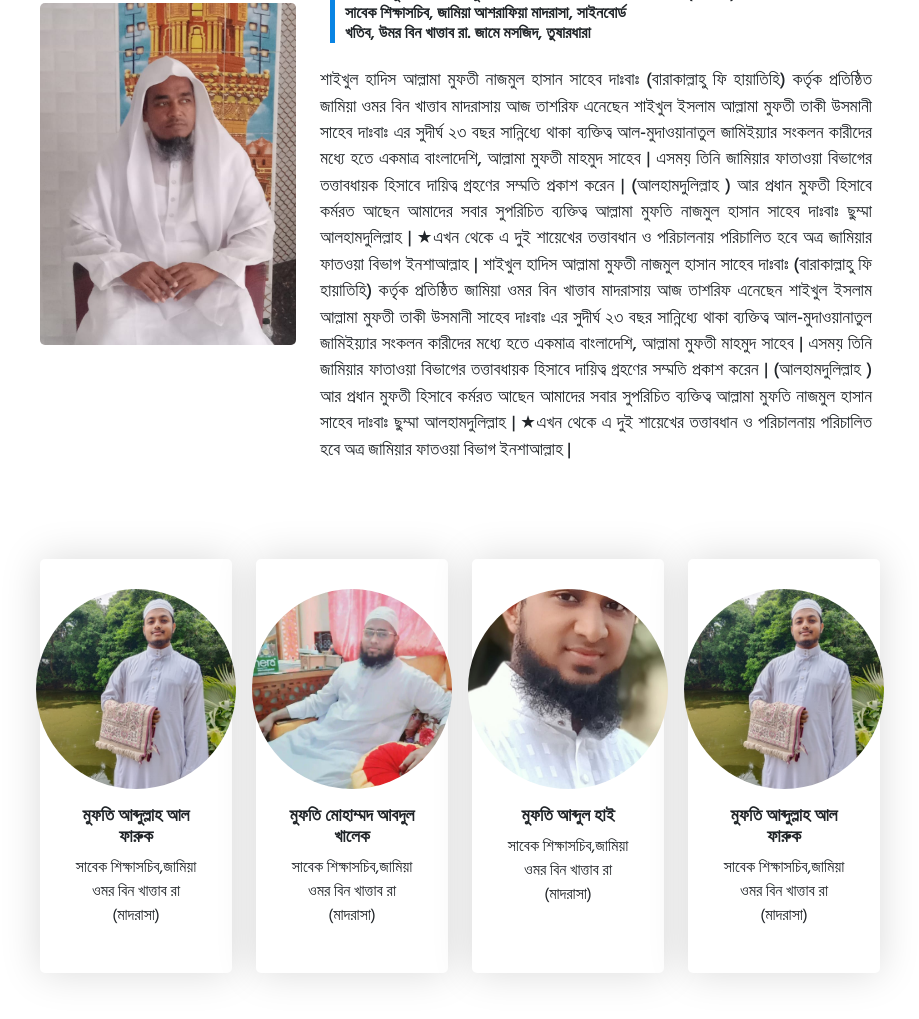
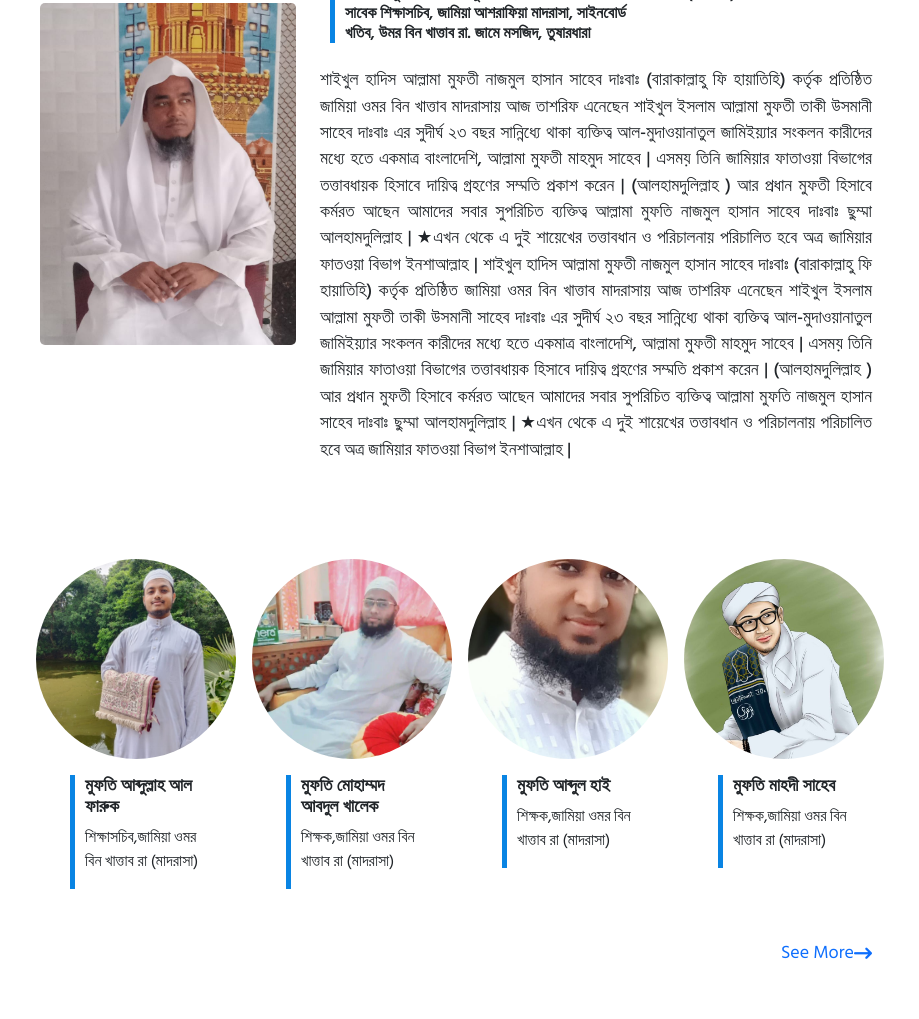
Before and after one commit to Anuwar-Hosain/umar-bin-khattab-website, a plain HTML site: page index.html in a window 1280 px wide. Shown: the part 1675-2694 px from the top of the page, without its empty margins (184-1103 px from the left). Drawn offline with nearby package versions, Linux system fonts and the light colour scheme.

Commit message:
madrasah site all section added

```diff
--- a/index.html
+++ b/index.html
@@ -185,15 +185,15 @@
             </p>
           </div>
         </div>
-        <div class="all-teachers mt">
+        <div class="all-teachers">
           <div class="teachers">
             <div class="all-teacher-img">
               <img src="images/fqr.jpg" alt="" />
             </div>
-            <div class="all-teacher-ingo">
+            <div class="all-teacher-info">
               <h2 class="name">মুফতি আব্দুল্লাহ আল ফারুক</h2>
               <p class="all-name-para">
-                সাবেক শিক্ষাসচিব,জামিয়া ওমর বিন খাত্তাব রা (মাদরাসা)
+                শিক্ষাসচিব,জামিয়া ওমর বিন খাত্তাব রা (মাদরাসা)
               </p>
             </div>
           </div>
@@ -201,10 +201,10 @@
             <div class="all-teacher-img">
               <img src="images/ak.jpg" alt="" />
             </div>
-            <div class="all-teacher-ingo">
+            <div class="all-teacher-info">
               <h2 class="name">মুফতি মোহাম্মদ আবদুল খালেক</h2>
               <p class="all-name-para">
-                সাবেক শিক্ষাসচিব,জামিয়া ওমর বিন খাত্তাব রা (মাদরাসা)
+                শিক্ষক,জামিয়া ওমর বিন খাত্তাব রা (মাদরাসা)
               </p>
             </div>
           </div>
@@ -212,24 +212,27 @@
             <div class="all-teacher-img">
               <img src="images/ah.jpg" alt="" />
             </div>
-            <div class="all-teacher-ingo">
+            <div class="all-teacher-info">
               <h2 class="name">মুফতি আব্দুল হাই</h2>
               <p class="all-name-para">
-                সাবেক শিক্ষাসচিব,জামিয়া ওমর বিন খাত্তাব রা (মাদরাসা)
+                শিক্ষক,জামিয়া ওমর বিন খাত্তাব রা (মাদরাসা)
               </p>
             </div>
           </div>
           <div class="teachers">
             <div class="all-teacher-img">
-              <img src="images/fqr.jpg" alt="" />
+              <img src="images/all.jpg" alt="" />
             </div>
-            <div class="all-teacher-ingo">
-              <h2 class="name">মুফতি আব্দুল্লাহ আল ফারুক</h2>
+            <div class="all-teacher-info">
+              <h2 class="name">মুফতি মাহদী সাহেব</h2>
               <p class="all-name-para">
-                সাবেক শিক্ষাসচিব,জামিয়া ওমর বিন খাত্তাব রা (মাদরাসা)
+                শিক্ষক,জামিয়া ওমর বিন খাত্তাব রা (মাদরাসা)
               </p>
             </div>
           </div>
+        </div>
+        <div class="see-more">
+          <a href="">See More <i class="fa-solid fa-arrow-right-long"></i></a>
         </div>
         <!-- test section  -->
 
--- a/styles/style.css
+++ b/styles/style.css
@@ -184,6 +184,10 @@ hr {
   color: #ffffff;
   cursor: pointer;
   padding: 20px 0;
+  transition: all 0.4s;
+}
+.stu-tea-card:hover {
+  box-shadow: 0px 0px 40px rgba(0, 0, 0, 0.15);
 }
 .stu-tea-card > i {
   font-size: 2rem;
@@ -240,16 +244,21 @@ hr {
   display: grid;
   grid-template-columns: repeat(4, 1fr);
   gap: 24px;
+  margin-top: 50px;
 }
 .teachers {
   background: #ffffff;
-  box-shadow: 0px 0px 40px rgba(0, 0, 0, 0.15);
   border-radius: 5px;
   display: flex;
   flex-direction: column;
   align-items: center;
   padding: 30px;
   width: 15vw;
+  cursor: pointer;
+  transition: all 0.4s;
+}
+.teachers:hover {
+  box-shadow: 0px 0px 40px rgba(0, 0, 0, 0.15);
 }
 .all-teacher-img {
   width: 200px;
@@ -263,8 +272,10 @@ hr {
   height: 100%;
   object-fit: cover;
 }
-.all-teacher-ingo {
-  text-align: center;
+.all-teacher-info {
+  text-align: left;
+  border-left: 5px solid var(--common-color);
+  padding-left: 10px;
 }
 .name {
   font-size: 1.1rem;
@@ -273,4 +284,19 @@ hr {
 .all-name-para {
   font-size: 1rem;
 }
+.see-more {
+  color: var(--common-color);
+  font-size: 18px;
+  font-family: var(--common-font);
+  text-align: right;
+  cursor: pointer;
+  margin-top: 20px;
+}
+
+.see-more > a {
+  text-decoration: none;
+  display: flex;
+  align-items: center;
+  justify-content: right;
+}
 /* Main section end  */
```
Also changed, not shown: images/ahr.jpg (added), images/all.jpg (added).
